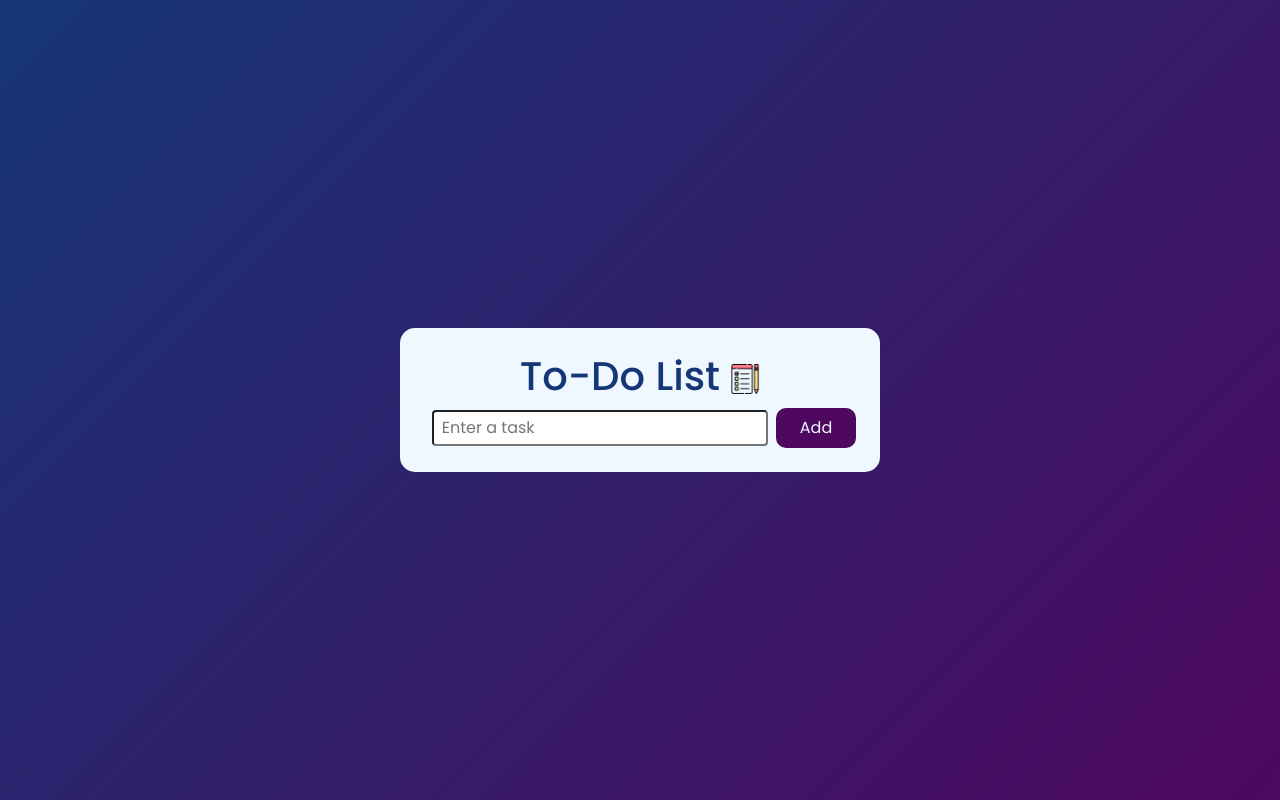
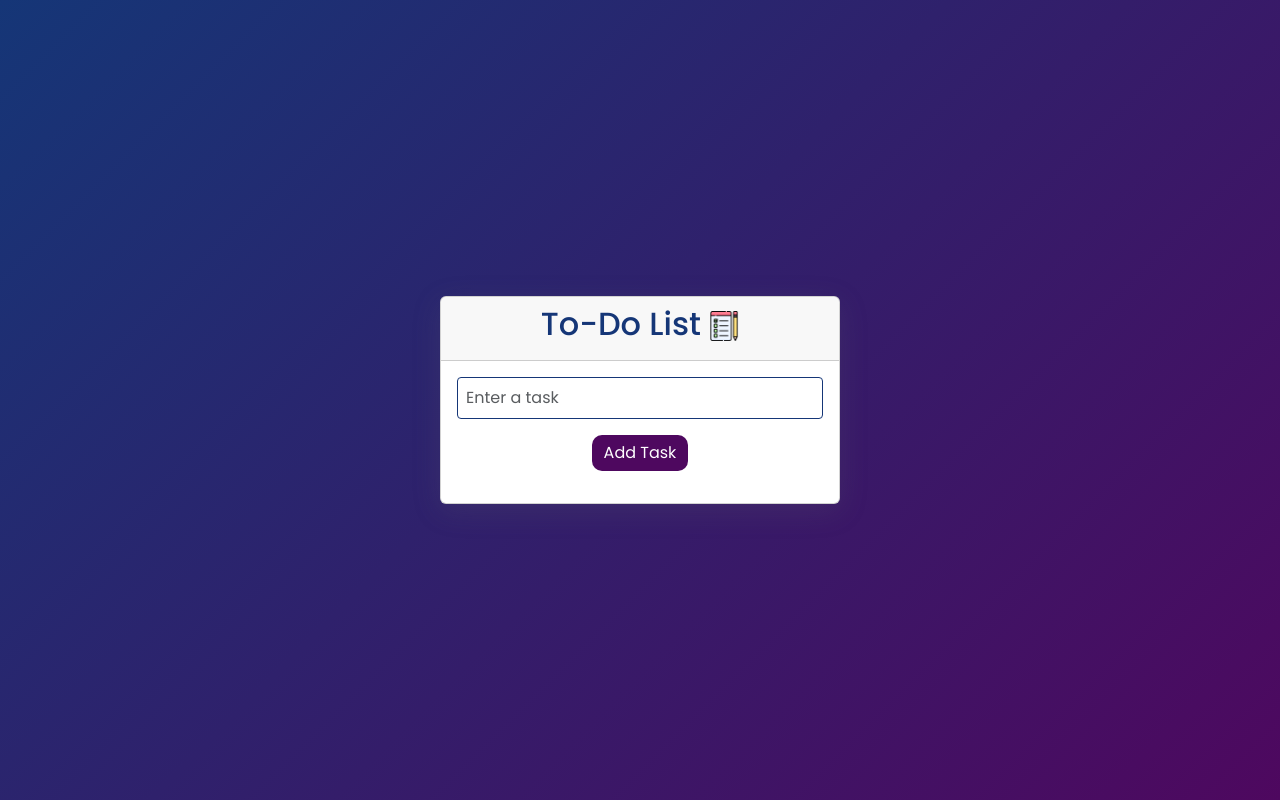
Before and after one commit to ayesha-enayat/To-do-App, a plain HTML site: page index.html in a window 1280 px wide. Drawn offline with nearby package versions, Linux system fonts and the light colour scheme.

Commit message:
changing structure and styles

```diff
--- a/index.html
+++ b/index.html
@@ -4,34 +4,28 @@
 <head>
     <meta charset="UTF-8">
     <meta name="viewport" content="width=device-width, initial-scale=1.0">
-    <title>To-do-App</title>
+    <title>To-do App</title>
     <link rel="stylesheet" href="style.css">
     <link href="https://cdn.jsdelivr.net/npm/bootstrap@5.3.3/dist/css/bootstrap.min.css" rel="stylesheet"
         integrity="sha384-QWTKZyjpPEjISv5WaRU9OFeRpok6YctnYmDr5pNlyT2bRjXh0JMhjY6hW+ALEwIH" crossorigin="anonymous">
 </head>
-</head>
 
 <body>
-    <div class="container-fluid">
-        <div class="row">
-            <div class="col-12 to-do-app p-4">
-                <h2 class="text-center">To-Do List <img src="images/check-list.png" width="30px"></h2>
-                <div class="d-flex justify-content-center align-items-center ">
-                <input type="text" id="task" class="mx-2 py-1 px-2" placeholder="Enter a task">
-                <button class="py-2 px-4" id="add-btn" >Add</button>
+    <div class="container-fluid d-flex justify-content-center align-items-center">
+        <div class="card" style="width: 25rem;">
+            <div class="card-header">
+                <h2 class="text-center">To-Do List <img src="images/check-list.png" width="30px" alt="Check List Icon"></h2>
             </div>
+            <div class="card-body text-center">
+                <input type="text" id="task" class="form-control mb-3  " placeholder="Enter a task">
+                <button id="add-btn" class="btn btn-primary mb-3">Add Task</button>
+
             </div>
         </div>
     </div>
 
-
-
-
-
-
     <script src="https://cdn.jsdelivr.net/npm/bootstrap@5.3.3/dist/js/bootstrap.bundle.min.js"
-        integrity="sha384-YvpcrYf0tY3lHB60NNkmXc5s9fDVZLESaAA55NDzOxhy9GkcIdslK1eN7N6jIeHz"
-        crossorigin="anonymous"></script>
+        integrity="sha384-YvpcrYf0tY3lHB60NNkmXc5s9fDVZLESaAA55NDzOxhy9GkcIdslK1eN7N6jIeHz" crossorigin="anonymous"></script>
     <script src="app.js"></script>
 </body>
 
--- a/style.css
+++ b/style.css
@@ -1,37 +1,48 @@
-@import url('https://fonts.googleapis.com/css2?family=Poppins:ital,wght@0,100;0,200;0,300;0,400;0,500;0,600;0,700;0,800;0,900&display=swap');
+@import url('https://fonts.googleapis.com/css2?family=Poppins:wght@100;200;300;400;500;600;700;800;900&display=swap');
 
-*{
+* {
     margin: 0;
     padding: 0;
     font-family: 'Poppins', sans-serif;
     box-sizing: border-box;
 }
-.container-fluid{
-    width: 100%;
-    min-height: 100vh;
-    background-image: linear-gradient(135deg,#153677,#4e085f);
-    display: flex;
-    justify-content: center;
-    align-items: center;
+
+body, html {
+    height: 100%;
 }
-.to-do-app{
-    min-width:400px;
-    height: auto;
-    background-color: aliceblue;
-    border-radius: 15px;
+
+.container-fluid {
+    height: 100vh;
+    background-image: linear-gradient(135deg, #153677, #4e085f);
+    position: relative;
 }
-.to-do-app h2{
-    font-size: 40px;
+
+.card {
+    position: absolute;
+    box-shadow: rgba(100, 100, 111, 0.2) 0px 7px 29px 0px;
+}
+
+.card-header h2 {
+    font-size: 2rem;
     color: #153677;
 }
-#add-btn{
+
+.card-body .btn-primary {
     border-radius: 10px;
     border: none;
-    outline: none;
-    color: aliceblue;
-    background-color:#4e085f;
-}
-input{
-    border-radius: 4px;
+    color: #fff;
+    background-color: #4e085f;
+    cursor: pointer;
 
 }
+.card-body .btn-primary:hover,.btn-primary:active,.btn-primary:visited {
+    background-color: #601373 !important;
+}
+
+input[type=text]{
+    border-radius: 4px;
+    padding: 0.5rem;
+    border: 0.5px solid #153677;
+    outline-offset: none;
+
+}
```
